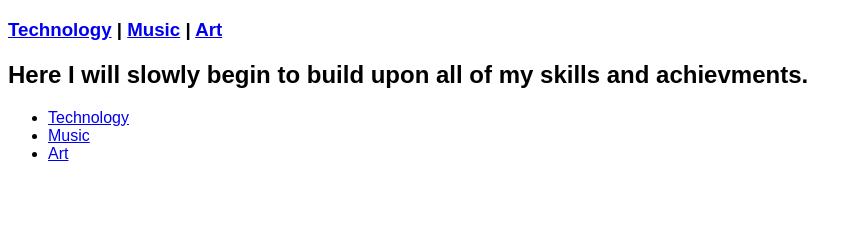
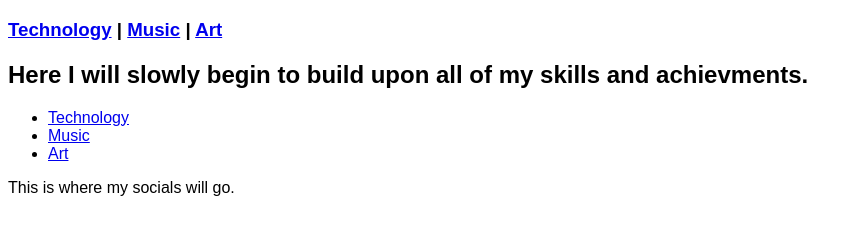
Before and after one commit to GKerridge4/my-portfolio, a plain HTML site: page index.html in a window 1280 px wide. Shown: the part 61-296 px from the top of the page, without its empty margins (0-862 px from the left). Drawn offline with Linux system fonts and the light colour scheme.

Commit message:
Format changes to adjust footer, body and header

```diff
--- a/index.html
+++ b/index.html
@@ -7,7 +7,6 @@
     <title>George Kerridge | Porfolio</title>
     <link rel="stylesheet" href="styles/styles.css">
 </head>
-<body>
 <header>
     <h1>George Kerridge</h1>
     <h3>
@@ -16,11 +15,17 @@
         <a href="art.html">Art</a>
     </h3>
 </header>
+<body>
+
     <h2>Here I will slowly begin to build upon all of my skills and achievments.</h2>
     <ul>
         <li><a href="technology.html">Technology</a></li>
         <li><a href="music.html">Music</a></li>
         <li><a href="art.html">Art</a></li>
     </ul>
+
 </body>
+<footer>
+    <p>This is where my socials will go.</p>
+</footer>
 </html>
```
Lines whose indentation alone changed are shown as unchanged.
